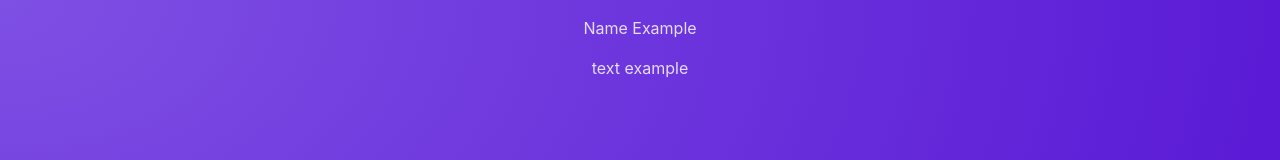
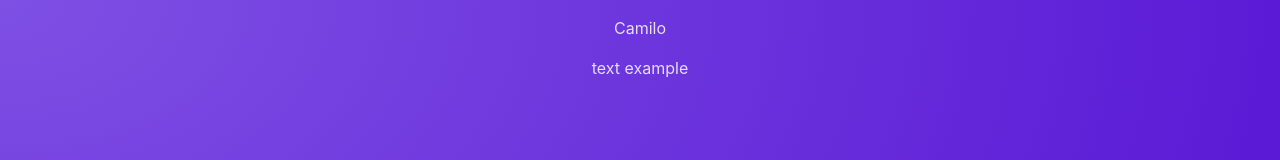
Before and after one commit to ADEP-123/noteDashboardReactVite, a React (Vite) app: page / in a window 1280 px wide. Shown: the top 160 px of the page. Built offline with nearby package versions, Linux system fonts and the light colour scheme.

Commit message:
feat: :sparkles: Logic to select rando name from a list

```diff
--- a/src/components/Post.jsx
+++ b/src/components/Post.jsx
@@ -1,8 +1,12 @@
-export default function Post(){
-    return(
-        <div>
-            <p>Name Example</p>
-            <p>text example</p>
-        </div>
-    )
+const names = ["Maximilian", "Manuel", "Andres", "Camilo"];
+
+export default function Post() {
+  const chosenName =
+    names[Math.floor(Math.random() * (names.length - 1 - 0 + 1)) + 0];
+  return (
+    <div>
+      <p>{chosenName}</p>
+      <p>text example</p>
+    </div>
+  );
 }
```
